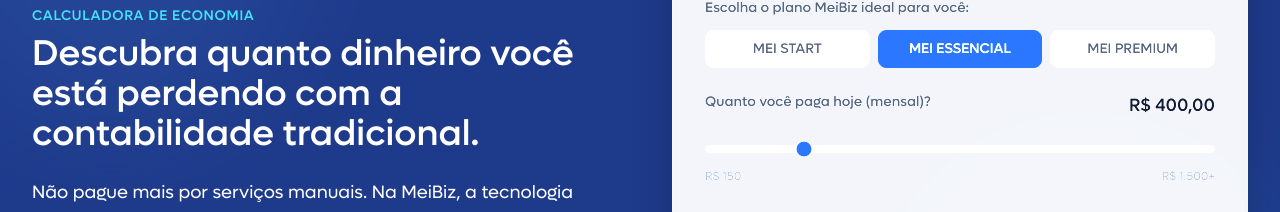
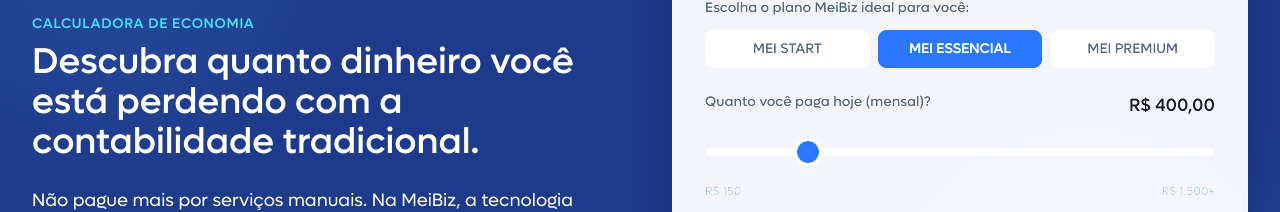
Before and after one commit to herlaan/meibiz---contabilidade-digital-inteligente-1-, a React (Vite) app: page / in a window 1280 px wide. Shown: the part 3067-3279 px from the top of the page. Built offline with nearby package versions, Linux system fonts and the light colour scheme; no server answers.

Commit message:
atualizações

```diff
--- a/components/SavingsSimulator.tsx
+++ b/components/SavingsSimulator.tsx
@@ -81,17 +81,19 @@
 
             <div className="mb-8">
               <div className="flex justify-between mb-4">
-                <label className="text-sm font-medium text-slate-600">Quanto você paga hoje (mensal)?</label>
+                <label htmlFor="currentFeeRange" className="text-sm font-medium text-slate-600">Quanto você paga hoje (mensal)?</label>
                 <span className="font-medium text-slate-900 text-lg">{formatCurrency(currentFee)}</span>
               </div>
               <input
+                id="currentFeeRange"
                 type="range"
                 min="150"
                 max="1500"
                 step="10"
                 value={currentFee}
                 onChange={(e) => setCurrentFee(Number(e.target.value))}
-                className="w-full h-2 bg-slate-200 rounded-lg appearance-none cursor-pointer accent-brand-600 hover:accent-brand-700"
+                className="w-full cursor-pointer h-8"
+                title="Ajustar valor da mensalidade atual"
               />
               <div className="flex justify-between mt-2 text-xs text-slate-400">
                 <span>R$ 150</span>
--- a/index.html
+++ b/index.html
@@ -253,6 +253,63 @@
         100% { transform: translateX(100%); }
       }
 
+      /* Custom Range Input (Slider) Styling */
+      input[type=range] {
+        -webkit-appearance: none;
+        appearance: none;
+        background: transparent;
+      }
+
+      input[type=range]:focus {
+        outline: none;
+      }
+
+      /* Webkit (Chrome, Safari, Edge) */
+      input[type=range]::-webkit-slider-runnable-track {
+        width: 100%;
+        height: 8px;
+        cursor: pointer;
+        background: #e2e8f0;
+        border-radius: 9999px;
+      }
+
+      input[type=range]::-webkit-slider-thumb {
+        height: 28px;
+        width: 28px;
+        border-radius: 50%;
+        background: #2563eb;
+        cursor: pointer;
+        -webkit-appearance: none;
+        margin-top: -10px;
+        box-shadow: 0 10px 15px -3px rgba(37, 99, 235, 0.4);
+        border: 3px solid white;
+        transition: all 0.2s cubic-bezier(0.175, 0.885, 0.32, 1.275);
+      }
+
+      input[type=range]::-webkit-slider-thumb:hover {
+        transform: scale(1.1);
+        box-shadow: 0 10px 15px -3px rgba(37, 99, 235, 0.6);
+      }
+
+      /* Firefox */
+      input[type=range]::-moz-range-track {
+        width: 100%;
+        height: 8px;
+        cursor: pointer;
+        background: #e2e8f0;
+        border-radius: 9999px;
+      }
+
+      input[type=range]::-moz-range-thumb {
+        height: 24px;
+        width: 24px;
+        border-radius: 50%;
+        background: #2563eb;
+        cursor: pointer;
+        border: 3px solid white;
+        box-shadow: 0 10px 15px -3px rgba(37, 99, 235, 0.4);
+      }
+
       /* Stagger delays */
       .delay-100 { transition-delay: 100ms; }
       .delay-200 { transition-delay: 200ms; }
```
